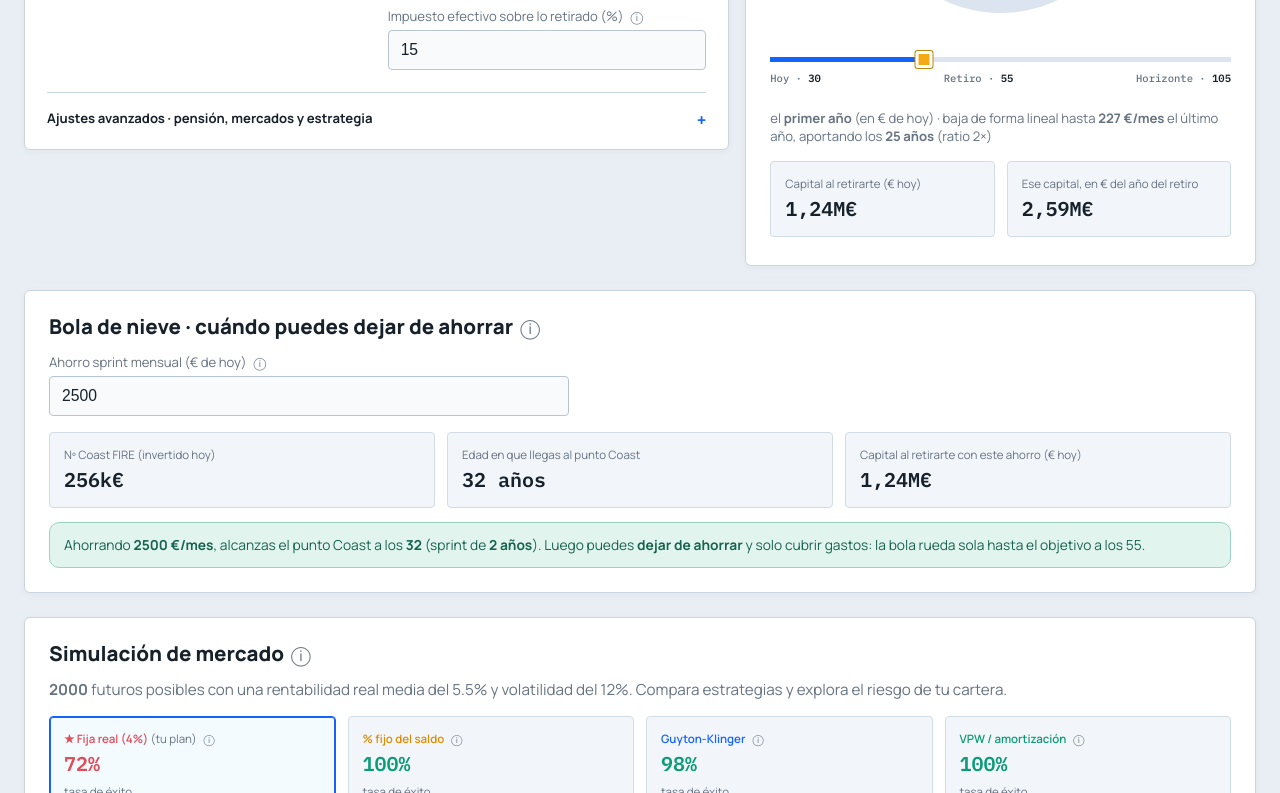
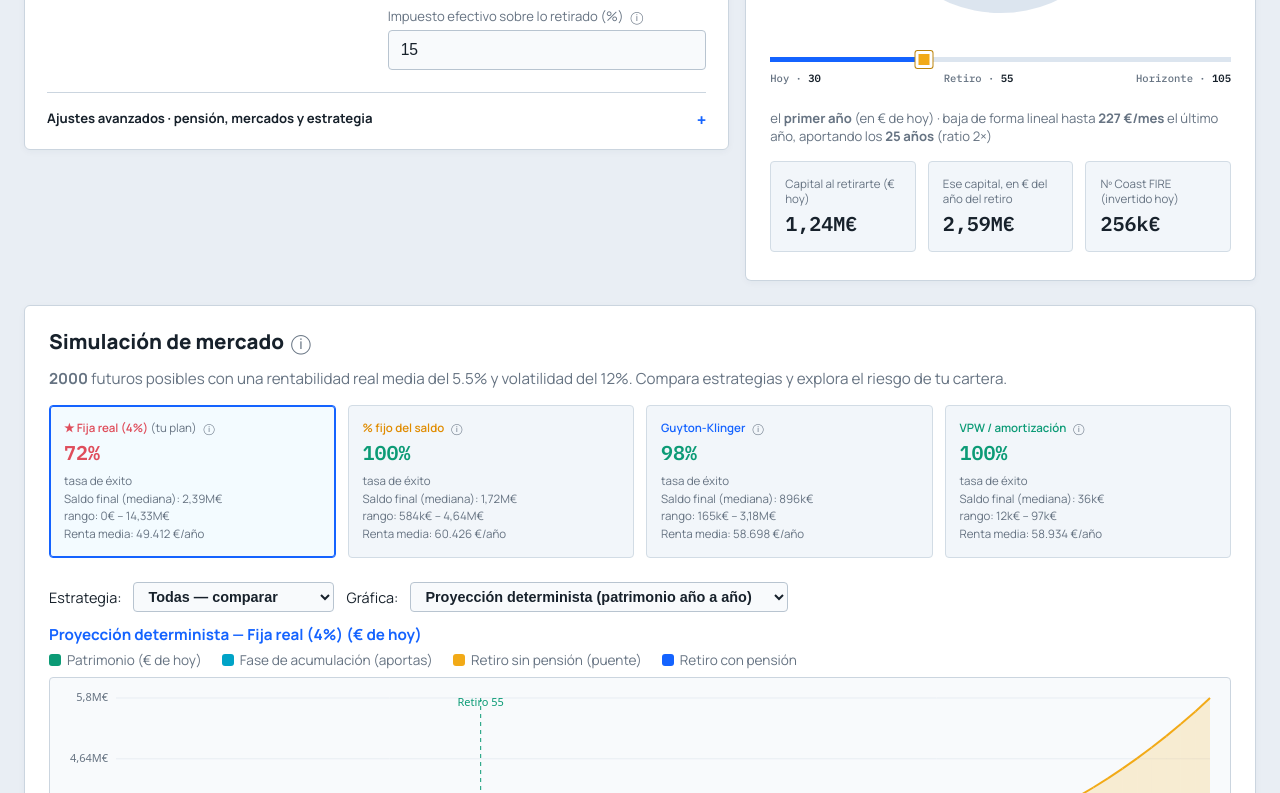
Before and after one commit to netraular/simple-webs, a plain HTML site: page pages/calculadora-jubilacion.html in a window 1280 px wide. Shown: the part 683-1476 px from the top of the page. Drawn offline with Linux system fonts and the light colour scheme.

Commit message:
feat(jubilacion): la bola de nieve pasa a ser un perfil de aportacion
La tarjeta "Bola de nieve · cuando puedes dejar de ahorrar" vivia aparte y no
influia en el plan: calculaba su propia respuesta a "cuantos anios ahorro" con
otro importe (sprint_ahorro) y otra matematica (escaneo de anios enteros) que
la del modo "tope", asi que las dos cifras no reconciliaban.

Ahora es la quinta opcion de "Como repartir el ahorro en el tiempo":

- Nuevo flatWeight(t,T): importe completo durante T anios y nada despues, con
  ultimo anio parcial para que la ventana fraccionaria clave el objetivo.
- "tope" y "sprint" comparten la busqueda binaria de ventana (PERFIL_VENTANA),
  antes exclusiva del tope. topeCorto pasa a llamarse ventanaCorta.
- El campo del sprint se muda al formulario junto al del tope; conserva el id
  sprint_ahorro, asi que presets y persistencia siguen funcionando.
- Al ser plan de verdad, alimenta el anillo, la curva de patrimonio y la tabla
  anio a anio, y aterriza exacto en el capital objetivo en vez de pasarse.

Se retiran coastAge y coastCapAtRetire, que quedan subsumidos: la ventana ES la
edad en que dejas de ahorrar, y el capital al retirarte ya lo da el plan. El
mensaje de "ya estas en el punto Coast" lo cubre la alerta de mensual <= 0.

El No Coast FIRE si sobrevive: no es un perfil (no depende del sprint) y es la
cifra que la gente busca por su nombre, asi que se queda como tercera mini
siempre visible del panel principal.

```diff
--- a/pages/calculadora-jubilacion.html
+++ b/pages/calculadora-jubilacion.html
@@ -176,9 +176,9 @@
   .np-metric .np-v { font-size: 1.5rem; font-weight: 700; color: var(--green); margin: 2px 0; }
   .np-metric .np-s { font-size: .7rem; color: #64748b; line-height: 1.4; }
 
-  /* Bola de nieve e interés compuesto: las tres cifras clave en una fila
+  /* Cifras clave del plan e interés compuesto: las tres en una fila
      (la tarjeta ocupa todo el ancho) */
-  @media (min-width: 780px) { #coastKpis, #ciKpis { grid-template-columns: repeat(3, 1fr); } }
+  @media (min-width: 780px) { #keyKpis, #ciKpis { grid-template-columns: repeat(3, 1fr); } }
 
   /* Monte Carlo */
   .mc-canvas { width: 100%; height: auto; display: block; cursor: crosshair; }
@@ -248,9 +248,6 @@
   .mini .v{font-family:"IBM Plex Mono",monospace}
   .result-sub{color:var(--muted)}
   .alert.ok{background:#e2f4ee;border-color:#9dd3c2;color:#17634f}.alert.warn{background:#fff3d6;border-color:#e1c36f;color:#72510e}.alert.bad{background:#fae3e5;border-color:#dda3aa;color:#7e3038}
-  /* Bola de nieve: sección secundaria. Misma tarjeta blanca que el resto, sin bloque de
-     color, para que no compita con el panel principal de aportación. */
-  .coast-card{margin-top:24px}
   .chart-card{background:#fff}
   .mc-canvas,#chart,#ciChart{background:#f8fafc; border:1px solid var(--border); border-radius:4px}
   #ciChart{width:100%; height:320px; display:block; cursor:crosshair}
@@ -337,7 +334,7 @@
 
         <label for="impuestos">Impuesto efectivo sobre lo retirado (%)</label>
         <input type="number" id="impuestos" value="15" min="0" max="45" step="1">
-        <div class="hint"><b>Fondo indexado:</b> solo tributa la <b>ganancia</b>, no el capital aportado. Pero tras muchos años el fondo es ~70–80% plusvalía y por FIFO vendes antes las participaciones más antiguas (las más revalorizadas), así que el efectivo sobre lo retirado ronda el <b>14–16%</b> (la ganancia tributa al 19–21%, y un ~25% que es devolución de capital no tributa). <b>Plan de pensiones:</b> tributa el <b>100%</b> de lo retirado como rendimiento del trabajo → sube esto a <b>~20–30%</b> si vives del plan. Ajústalo a tu mezcla fondo/plan. No se aplica a la pensión pública. Este mismo porcentaje se usa también en el apartado <b>bola de nieve</b>.</div>
+        <div class="hint"><b>Fondo indexado:</b> solo tributa la <b>ganancia</b>, no el capital aportado. Pero tras muchos años el fondo es ~70–80% plusvalía y por FIFO vendes antes las participaciones más antiguas (las más revalorizadas), así que el efectivo sobre lo retirado ronda el <b>14–16%</b> (la ganancia tributa al 19–21%, y un ~25% que es devolución de capital no tributa). <b>Plan de pensiones:</b> tributa el <b>100%</b> de lo retirado como rendimiento del trabajo → sube esto a <b>~20–30%</b> si vives del plan. Ajústalo a tu mezcla fondo/plan. No se aplica a la pensión pública. Este mismo porcentaje se usa también para el <b>Nº Coast FIRE</b>.</div>
       </div>
       </div><!-- /col 1 -->
 
@@ -396,6 +393,7 @@
           <option value="ratio" selected>Ahorrar más al principio (ratio primer/último año)</option>
           <option value="cero">Decreciente hasta 0 € el último año</option>
           <option value="tope">Tope de aportación → repartido hasta acabar en 0 €</option>
+          <option value="sprint">Bola de nieve → sprint plano y luego parar del todo</option>
         </select>
         <div class="hint">Como el dinero aportado pronto crece más años, <b>front-cargar</b> el ahorro hace que el <b>total aportado sea menor</b> para el mismo objetivo, a cambio de más esfuerzo los primeros años.
           <ul style="margin:6px 0 0; padding-left:18px">
@@ -403,6 +401,7 @@
             <li><b>Ratio:</b> el primer año aportas N veces lo del último, bajando en línea recta.</li>
             <li><b>Hasta 0 €:</b> la cuota baja linealmente desde el primer año hasta <b>0 € el último año</b>. Es el reparto más front-cargado con esfuerzo repartido.</li>
             <li><b>Tope:</b> fijas cuánto es lo máximo que puedes aportar al mes y la calculadora busca <b>durante cuántos años</b> hay que pagar (bajando hasta 0 €) para llegar justo al objetivo. Si con ese tope no llegas, te avisa.</li>
+            <li><b>Bola de nieve (<i>Coast FIRE</i>):</b> ahorras una cifra fija y agresiva, la misma cada mes, y la calculadora busca <b>en qué año puedes parar del todo</b>. A partir de ahí no aportas ni un euro más y el interés compuesto hace el resto: la cartera "rueda sola" hasta el objetivo justo a la edad de retiro, y tú solo necesitas ganar para tus gastos del día a día. Es el que <b>menos dinero total</b> requiere, a cambio de los años de esfuerzo más duros.</li>
           </ul>
         </div>
         <div id="perfilRatioWrap">
@@ -414,6 +413,11 @@
           <label for="tope_aporte">Aportación máxima (€/mes de hoy)</label>
           <input type="number" id="tope_aporte" value="1500" min="0" step="50">
           <div class="hint">Lo máximo que estás dispuesto a aportar al mes, que se pagará el <b>primer año</b>. A partir de ahí la cuota baja en línea recta hasta <b>0 €</b>, y la calculadora ajusta la duración de ese periodo de pago para llegar exactamente al capital objetivo. Los años que queden hasta el retiro no aportas nada (la cartera solo compone).</div>
+        </div>
+        <div id="perfilSprintWrap" style="display:none">
+          <label for="sprint_ahorro">Ahorro sprint mensual (€ de hoy)</label>
+          <input type="number" id="sprint_ahorro" value="2500" min="0" step="50">
+          <div class="hint">Cuánto ahorras de forma agresiva, <b>igual todos los meses</b>, hasta el año en que puedes parar. Súbelo para adelantar esa fecha; bájalo para retrasarla. <b>Es en € de hoy:</b> el modelo asume que lo mantienes en <b>términos reales</b>, es decir, <b>subiendo el importe nominal cada año con la inflación</b>. Si aportaras siempre la misma cifra nominal, su valor real se erosionaría y tendrías que ahorrar <b>más años</b> de los que se muestran.</div>
         </div>
       </div>
 
@@ -442,10 +446,11 @@
     </div>
     <div class="result-sub" id="mensual-sub"></div>
 
-    <!-- Cifras clave siempre visibles: aportación (arriba) + los dos capitales -->
-    <div class="cards-mini" style="margin-top:16px">
+    <!-- Cifras clave siempre visibles: aportación (arriba), los dos capitales y el Nº Coast FIRE -->
+    <div class="cards-mini" id="keyKpis" style="margin-top:16px">
       <div class="mini"><div class="k">Capital al retirarte (€ hoy)</div><div class="v" id="cap-hoy">—</div></div>
       <div class="mini"><div class="k">Ese capital, en € del año del retiro</div><div class="v" id="cap-nominal">—</div></div>
+      <div class="mini" title="Cuánto necesitarías tener invertido hoy mismo para dejar de ahorrar ya y aun así llegar al objetivo (Coast FIRE)"><div class="k">Nº Coast FIRE (invertido hoy)</div><div class="v" id="coast-num">—</div></div>
     </div>
 
     <div id="detalleWrap">
@@ -454,30 +459,6 @@
       <div class="muted" style="font-size:.74rem; margin-top:12px; line-height:1.5">El "capital al retirarte" se dimensiona con la <b>regla del 4%</b> (Fija real): necesitas 25× el gasto anual (dejando herencia), y ya cuenta con impuestos y pensión. Puedes comparar cómo se comportarían otras estrategias de retirada (VPW, % del saldo, Guyton-Klinger) en la <b>simulación de mercado</b> de abajo.</div>
     </div>
   </div>
-  </div>
-
-  <!-- Bola de nieve (Coast FIRE), encima de la simulación -->
-  <div class="card coast-card">
-    <h2>Bola de nieve · cuándo puedes dejar de ahorrar</h2>
-    <div class="hint" style="margin-bottom:14px; line-height:1.5">
-      <b>Coast FIRE</b> es el punto en el que ya tienes invertido lo suficiente para que, <b>sin aportar ni un euro más</b>, tu dinero crezca solo (por el interés compuesto) hasta cubrir tu objetivo justo a la edad de retiro. A partir de ahí solo necesitas ganar para tus gastos del día a día: la cartera "rueda sola".
-      <ul style="margin:8px 0 0; padding-left:18px">
-        <li><b>Nº Coast FIRE (invertido hoy):</b> cuánto necesitarías tener invertido <b>hoy mismo</b> para poder dejar de ahorrar ya y aun así llegar al objetivo. Si tu capital actual lo supera, ¡ya has llegado!</li>
-        <li><b>Edad en que llegas al punto Coast:</b> si sigues ahorrando el importe del "sprint" (campo de aquí abajo), a qué edad alcanzarás ese punto y podrás soltar el ahorro.</li>
-      </ul>
-      <div style="margin-top:8px">Se calcula con tu <b>rentabilidad de acumulación</b> y el capital necesario del retiro, usando <b>los mismos datos de arriba</b>: el <b>impuesto efectivo sobre lo retirado</b> y, si la activas, la <b>pensión pública</b> (su valor actual reduce también el objetivo Coast). Bajar el ahorro del sprint retrasa la edad Coast; subirlo la adelanta.</div>
-    </div>
-    <div style="max-width:520px; margin-bottom:16px">
-      <label for="sprint_ahorro">Ahorro sprint mensual (€ de hoy)</label>
-      <input type="number" id="sprint_ahorro" value="2500" min="0" step="50">
-      <div class="hint">Cuánto ahorras de forma agresiva estos primeros años. Súbelo para adelantar la edad Coast; bájalo para retrasarla. <b>Es en € de hoy:</b> el modelo asume que mantienes este ahorro en <b>términos reales</b>, es decir, <b>subiendo el importe nominal cada año con la inflación</b>. Si aportaras siempre la misma cifra nominal, su valor real se erosionaría y llegarías al punto Coast <b>más tarde</b> de lo que se muestra.</div>
-    </div>
-    <div class="cards-mini" id="coastKpis">
-      <div class="mini"><div class="k">Nº Coast FIRE (invertido hoy)</div><div class="v" id="coast-num">—</div></div>
-      <div class="mini"><div class="k">Edad en que llegas al punto Coast</div><div class="v" id="coast-edad">—</div></div>
-      <div class="mini"><div class="k">Capital al retirarte con este ahorro (€ hoy)</div><div class="v" id="coast-cap">—</div></div>
-    </div>
-    <div id="coast-msg" class="alert ok" style="margin-top:14px"></div>
   </div>
 
   <!-- SIMULACIÓN DE MERCADO (MONTE CARLO) -->
@@ -657,6 +638,7 @@ const PERFIL_NOMBRE = {
   ratio: 'Decreciente (ratio primer/último año)',
   cero: 'Decreciente hasta 0 € el último año',
   tope: 'Tope de aportación, hasta acabar en 0 €',
+  sprint: 'Bola de nieve (sprint plano y parar)',
 };
 // El plan siempre se dimensiona con la regla del 4% (Fija real). La comparación
 // con otras estrategias solo se visualiza en la simulación de mercado.
@@ -680,6 +662,17 @@ function rampWeight(t, T) {
   return Math.max(0, (T - 1 - t) / (T - 1));
 }
 
+// Sprint plano ("bola de nieve"): se aporta el importe completo durante T años y
+// después nada. T puede ser fraccionario: el último año se paga a medias.
+function flatWeight(t, T) {
+  return Math.min(1, Math.max(0, T - t));
+}
+
+// Perfiles en los que el usuario fija el IMPORTE y la incógnita es la VENTANA de años
+// que hay que aportar. La ventana se resuelve por búsqueda binaria (el capital final
+// crece con T, así que es monótona) y aterriza exactamente en el objetivo.
+const PERFIL_VENTANA = { tope: rampWeight, sprint: flatWeight };
+
 // Perfil de aportación elegido en el formulario.
 function perfilAportacion() {
   const sel = document.getElementById('perfil_modo');
@@ -687,6 +680,7 @@ function perfilAportacion() {
     modo: sel ? sel.value : 'ratio',
     frontload: val('frontload') || 1,
     tope: val('tope_aporte'),
+    sprint: val('sprint_ahorro'),
   };
 }
 
@@ -706,7 +700,6 @@ function scenario(F, estrategiaOverride) {
   const rA = val('r_acum')/100, rR = val('r_retiro')/100, infl = val('inflacion')/100;
   const estrategia = estrategiaOverride || estrategiaSel();
   const rate0 = rate0For(estrategia, rR, E - F);      // tasa inicial de retirada según estrategia
-  const agg = val('sprint_ahorro');
   const tr = Math.min(0.95, val('impuestos')/100);   // impuesto efectivo sobre retiradas
 
   // ¿El usuario cuenta con cobrar la pensión pública? Si NO, se ignora por completo
@@ -764,12 +757,14 @@ function scenario(F, estrategiaOverride) {
 
   // El perfil define el peso de cada año; `base` es la cuota del primer año (el pico).
   // En los modos "constante", "ratio" y "cero" el peso es fijo y se escala `base` para
-  // llegar al objetivo. En el modo "tope" `base` es el máximo que fija el usuario y lo
-  // que se ajusta es la VENTANA de años que hay que pagar (bajando hasta 0 €).
-  let weight, base, ventana = M, topeCorto = false;
-  if (perfil.modo === 'tope') {
-    base = perfil.tope;
-    const fvVentana = T => fvOf(age => rampWeight(age - a0, T)) * base;
+  // llegar al objetivo. En "tope" y "sprint" `base` es el importe que fija el usuario y
+  // lo que se ajusta es la VENTANA de años que hay que aportar: el tope la recorre
+  // bajando en línea recta hasta 0 €, el sprint la paga plana y luego para en seco.
+  const forma = PERFIL_VENTANA[perfil.modo];
+  let weight, base, ventana = M, ventanaCorta = false;
+  if (forma) {
+    base = perfil.modo === 'tope' ? perfil.tope : perfil.sprint;
+    const fvVentana = T => fvOf(age => forma(age - a0, T)) * base;
     if (base > 0 && fvVentana(M) >= need) {
       let lo = 0, hi = M;                       // fvVentana crece con T → búsqueda binaria
       for (let it = 0; it < 50; it++) {
@@ -778,10 +773,10 @@ function scenario(F, estrategiaOverride) {
       }
       ventana = hi;
     } else {
-      ventana = M;                              // con ese tope no se llega al objetivo
-      topeCorto = need > 0;
+      ventana = M;                              // con ese importe no se llega al objetivo
+      ventanaCorta = need > 0;
     }
-    weight = age => rampWeight(age - a0, ventana);
+    weight = age => forma(age - a0, ventana);
   } else {
     if (perfil.modo === 'constante')  weight = () => 1;
     else if (perfil.modo === 'cero')  weight = age => rampWeight(age - a0, M);
@@ -794,28 +789,16 @@ function scenario(F, estrategiaOverride) {
   const mensual = mensualIni;                 // el primer año es el más exigente
   const anual = mensual * 12;
   const tasa = neto > 0 ? anual / neto : 0;
-  // Años en los que de verdad aportas algo (con "tope" y "cero" la cola es 0 €).
+  // Años en los que de verdad aportas algo (en "cero", "tope" y "sprint" la cola es 0 €).
   let aniosAportando = 0;
   for (let age = a0; age < F; age++) if (base * weight(age) > 0.5) aniosAportando++;
 
-  // Coast FIRE: usa el MISMO capital objetivo que el plan (mismo impuesto efectivo sobre
-  // lo retirado y, si la cuentas, con la pensión pública ya descontada).
-  let coastAge = null, cb = cap0;
-  for (let age = a0; age <= F; age++) {
-    if (cb * Math.pow(1 + rA, F - age) >= capNeeded) { coastAge = age; break; }
-    for (let k = 0; k < 12; k++) cb = cb * (1 + i) + agg;
-  }
+  // Nº Coast FIRE: cuánto habría que tener invertido HOY para no aportar nada más y aun
+  // así llegar al objetivo. Usa el MISMO capital objetivo que el plan (mismo impuesto
+  // efectivo sobre lo retirado y, si la cuentas, con la pensión pública ya descontada).
   const coastNum = capNeeded / Math.pow(1 + rA, M);
 
-  // Capital al retirarte (€ de hoy) siguiendo la bola de nieve: aportas el sprint hasta el punto
-  // Coast y luego solo compone; si no llegas al Coast, sigues aportando el sprint hasta el retiro.
-  let coastCapAtRetire = cap0;
-  for (let age = a0; age < F; age++) {
-    const aportando = (coastAge === null) || (age < coastAge);
-    for (let k = 0; k < 12; k++) coastCapAtRetire = coastCapAtRetire * (1 + i) + (aportando ? agg : 0);
-  }
-
-  return { F, a0, PA, E, cap0, S, P, rA, rR, estrategia, rate0, infl, i, M, capNeeded, capBase, pensionPV, cobrarePension, mensual, anual, tasa, coastAge, coastNum, coastCapAtRetire, agg, tr, convenioActivo, convenioMes, convenioAnual, base, frontload, mensualIni, mensualFin, perfil, weight, ventana, topeCorto, aniosAportando };
+  return { F, a0, PA, E, cap0, S, P, rA, rR, estrategia, rate0, infl, i, M, capNeeded, capBase, pensionPV, cobrarePension, mensual, anual, tasa, coastNum, tr, convenioActivo, convenioMes, convenioAnual, base, frontload, mensualIni, mensualFin, perfil, weight, ventana, ventanaCorta, aniosAportando };
 }
 
 // Construye la curva determinista de patrimonio (€ de hoy) año a año a partir de
@@ -861,7 +844,7 @@ function compute() {
   if (F <= a0 || E <= F) return;
 
   const sc = scenario(F);
-  const { PA, S, P, infl, i, M, capNeeded, capBase, pensionPV, cobrarePension, mensual, anual, tasa, coastAge, coastNum, coastCapAtRetire, agg, cap0, rA, rR, estrategia, rate0, tr, convenioActivo, convenioMes, convenioAnual, base, mensualIni, mensualFin, perfil, ventana, topeCorto, aniosAportando } = sc;
+  const { PA, S, P, infl, i, M, capNeeded, capBase, pensionPV, cobrarePension, mensual, anual, tasa, coastNum, cap0, rA, rR, estrategia, rate0, tr, convenioActivo, convenioMes, convenioAnual, base, mensualIni, mensualFin, perfil, ventana, ventanaCorta, aniosAportando } = sc;
   const decreciente = mensualIni > mensualFin + 1;
   const estrNombre = (STRAT[estrategia] || {}).nombre || estrategia;
 
@@ -876,10 +859,12 @@ function compute() {
     ? `${(tasa * 100).toFixed(0)} % del ingreso neto`
     : 'Añade tus ingresos para comparar';
 
-  // Solo se muestra el campo del perfil elegido (ratio / tope).
-  const rw = document.getElementById('perfilRatioWrap'), tw = document.getElementById('perfilTopeWrap');
-  if (rw) rw.style.display = perfil.modo === 'ratio' ? '' : 'none';
-  if (tw) tw.style.display = perfil.modo === 'tope'  ? '' : 'none';
+  // Solo se muestra el campo del perfil elegido (ratio / tope / sprint).
+  const wraps = { ratio: 'perfilRatioWrap', tope: 'perfilTopeWrap', sprint: 'perfilSprintWrap' };
+  for (const [modo, id] of Object.entries(wraps)) {
+    const el = document.getElementById(id);
+    if (el) el.style.display = perfil.modo === modo ? '' : 'none';
+  }
 
   // Ayuda nominal
   const nomA = ((1 + rA) * (1 + infl) - 1) * 100;
@@ -903,6 +888,14 @@ function compute() {
     ratio: () => `el <b>primer año</b> (en € de hoy) · baja de forma lineal hasta <b>${fmt.format(mensualFin)}/mes</b> el último año, aportando los <b>${M} años</b> (ratio ${perfil.frontload.toLocaleString('es-ES')}×)`,
     cero: () => `el <b>primer año</b> (en € de hoy) · baja en línea recta hasta <b>0 €</b>: repartes el esfuerzo a lo largo de <b>${aniosAportando} de los ${M} años</b>, cada vez menos`,
     tope: () => `tu <b>tope</b>, que pagas el <b>primer año</b> (en € de hoy) · baja en línea recta hasta <b>0 €</b> a lo largo de <b>${aniosAportando} de los ${M} años</b>${aniosAportando < M ? `; ${M - aniosAportando === 1 ? 'el <b>año</b> restante' : `los <b>${M - aniosAportando}</b> restantes`} no aportas nada (la cartera solo compone)` : ''}`,
+    // El sprint puede acabar en un año a medias (la ventana es fraccionaria para clavar
+    // el objetivo): se dice aparte en vez de fingir que son N años al importe completo.
+    sprint: () => {
+      const plenos = Math.floor(ventana + 1e-9), resto = base * (ventana - plenos);
+      return `tu <b>sprint</b> (en € de hoy), igual todos los meses durante <b>${plenos} años</b>`
+        + (resto >= 1 ? `, más un último año a <b>${fmt.format(resto)}/mes</b>` : '')
+        + ` · a los <b>${a0 + aniosAportando}</b> dejas de ahorrar del todo y la bola rueda sola hasta el objetivo`;
+    },
   };
   document.getElementById('mensual-sub').innerHTML =
     (decreciente && SUB_PERFIL[perfil.modo] || SUB_PERFIL.constante)();
@@ -928,7 +921,7 @@ function compute() {
     ${convenioActivo ? `<div class="row"><span class="muted">Coste convenio especial (solo hasta la edad de pensión)</span><span>${fmt.format(convenioMes)}/mes · ${fmt.format(convenioAnual)}/año</span></div>` : ''}
     <div class="row"><span class="muted">Aportación anual necesaria${decreciente?' (primer→último año)':''}</span><span>${decreciente?`${fmt.format(anual)} → ${fmt.format(mensualFin*12)}`:fmt.format(anual)}</span></div>
     <div class="row"><span class="muted">Perfil de aportación</span><span>${PERFIL_NOMBRE[perfil.modo] || perfil.modo}</span></div>
-    ${perfil.modo === 'tope' && !topeCorto ? `<div class="row"><span class="muted">Años pagando con ese tope (hasta llegar a 0 €)</span><span>${aniosAportando} de ${M} (${a0}→${a0 + aniosAportando})</span></div>` : ''}
+    ${PERFIL_VENTANA[perfil.modo] && !ventanaCorta ? `<div class="row"><span class="muted">${perfil.modo === 'tope' ? 'Años pagando con ese tope (hasta llegar a 0 €)' : 'Años de sprint (luego dejas de ahorrar)'}</span><span>${aniosAportando} de ${M} (${a0}→${a0 + aniosAportando})</span></div>` : ''}
     <div class="row"><span class="muted">${tasaRowLabel}</span><span>${tasaRowVal}</span></div>
     <div class="row"><span class="muted">Estrategia de retirada</span><span>${estrNombre}</span></div>
     <div class="row"><span class="muted">Capital necesario sin pensión (gasto ÷ ${(rate0*100).toFixed(1)}%)</span><span>${fmt.format(capBase)}</span></div>
@@ -938,7 +931,9 @@ function compute() {
   `;
 
   let alerts = '';
-  if (topeCorto) alerts += `<div class="alert bad">🚫 Con un tope de ${fmt.format(perfil.tope)}/mes no llegas al objetivo ni estirando la rampa a los ${M} años completos: aun bajando de ${fmt.format(perfil.tope)} a 0 € en todo el periodo, falta capital. Sube el tope, retrasa el retiro o baja el gasto.</div>`;
+  if (ventanaCorta) alerts += perfil.modo === 'tope'
+    ? `<div class="alert bad">🚫 Con un tope de ${fmt.format(base)}/mes no llegas al objetivo ni estirando la rampa a los ${M} años completos: aun bajando de ${fmt.format(base)} a 0 € en todo el periodo, falta capital. Sube el tope, retrasa el retiro o baja el gasto.</div>`
+    : `<div class="alert bad">🚫 Con un sprint de ${fmt.format(base)}/mes nunca llegas a poder parar: harían falta los ${M} años completos y aun así falta capital. Sube el sprint, retrasa el retiro o baja el gasto.</div>`;
   if (mensual <= 0) alerts += `<div class="alert ok">✅ Ya llegas sin aportar más: podrías adelantar el retiro o gastar más.</div>`;
   if (tasa > 1) alerts += `<div class="alert bad">🚫 Necesitarías más del 100% de tu neto: inviable. Retrasa el retiro o baja el gasto.</div>`;
   else if (tasa > 0.6) alerts += `<div class="alert warn">⚠️ Tasa de ahorro muy exigente (${(tasa*100).toFixed(0)}%).</div>`;
@@ -950,26 +945,10 @@ function compute() {
   }
   document.getElementById('alerts').innerHTML = alerts;
 
-  // Coast
-  document.getElementById('coast-num').textContent = fmtShort(coastNum);
-  document.getElementById('coast-cap').textContent = fmtShort(coastCapAtRetire);
-  const coastMsg = document.getElementById('coast-msg');
-  if (coastAge !== null) {
-    const sprint = coastAge - a0;
-    document.getElementById('coast-edad').textContent = coastAge + ' años';
-    coastMsg.className = 'alert ok';
-    coastMsg.innerHTML = sprint <= 0
-      ? `Ya estás en el punto Coast: con tus ${fmt.format(cap0)} invertidos, sin aportar más, llegas al objetivo a los ${F}. Todo lo que ahorres es adelantar el retiro o subir el nivel de vida.`
-      : `Ahorrando <strong>${fmt.format(agg)}/mes</strong>, alcanzas el punto Coast a los <strong>${coastAge}</strong> (sprint de <strong>${sprint} años</strong>). Luego puedes <strong>dejar de ahorrar</strong> y solo cubrir gastos: la bola rueda sola hasta el objetivo a los ${F}.`;
-  } else {
-    document.getElementById('coast-edad').textContent = 'No llegas';
-    coastMsg.className = 'alert warn';
-    coastMsg.innerHTML = `Con ${fmt.format(agg)}/mes no alcanzas el objetivo antes de los ${F}. Sube el ahorro, retrasa el retiro o baja el gasto.`;
-  }
-
   // Minis
   document.getElementById('cap-hoy').textContent = fmtShort(capNeeded);
   document.getElementById('cap-nominal').textContent = fmtShort(capNeeded * Math.pow(1 + infl, M));
+  document.getElementById('coast-num').textContent = fmtShort(coastNum);
 
   // Curva determinista del plan (regla del 4%). `flow` guarda el flujo de cada año
   // (aporte o gasto y de dónde sale) para el tooltip.
```
